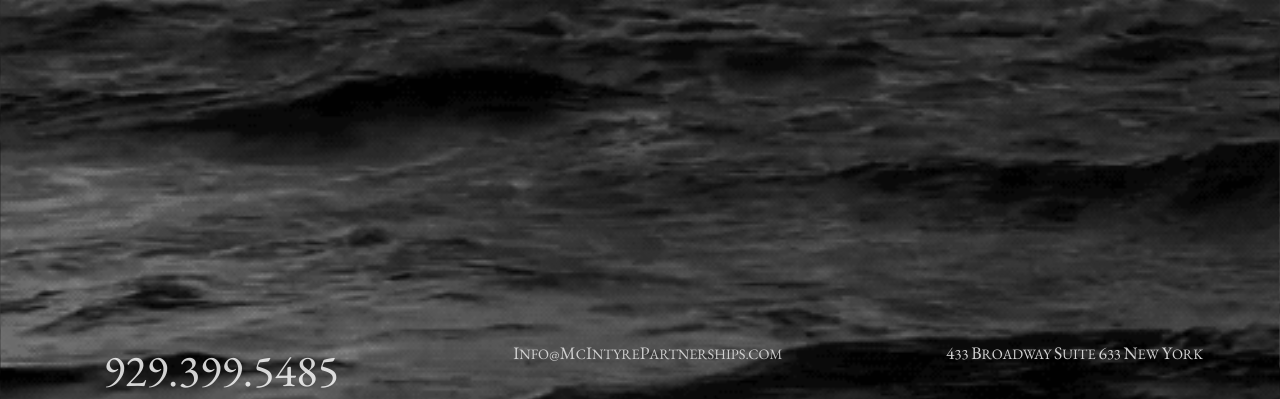
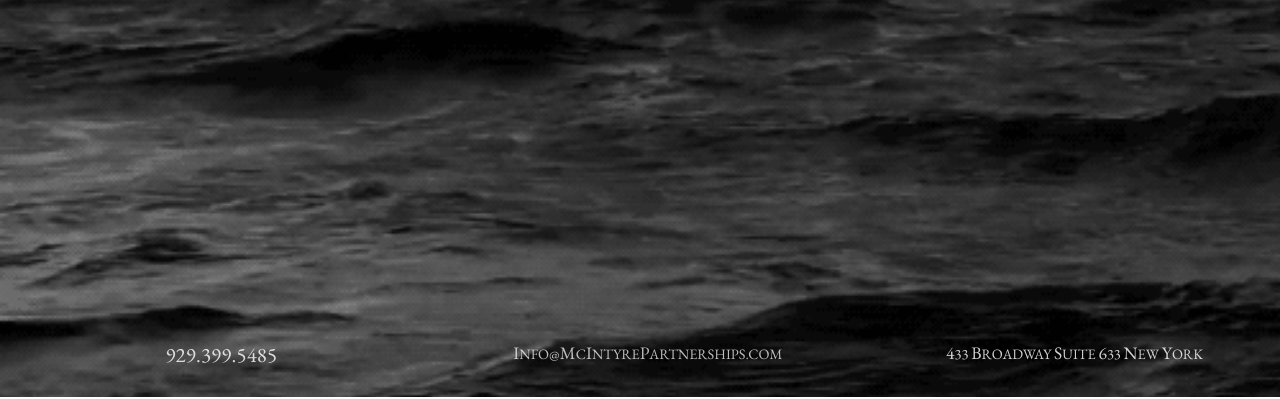
Before and after one commit to tiffanypeon/mci-partners, a plain HTML site: page index.html in a window 1280 px wide. Shown: the part 403-802 px from the top of the page. Drawn offline with nearby package versions, Linux system fonts and the light colour scheme.

Commit message:
yo  no soy marinero

```diff
--- a/paul-allen.css
+++ b/paul-allen.css
@@ -91,9 +91,10 @@ a, a:visited {
     font-size: .9rem;
   }
   .bottom-phone-number {
+    display: inline-block;
     font-family: 'EB Garamond', 'Baskerville', "Baskerville Old Face", "Hoefler Text", "Times New Roman", serif;
-    font-size: 2.8rem;
-    display: inline-block;
+    font-size: 1.3rem;
+    letter-spacing: .2px;
   }
   .center-logo > img {
     margin-left: -300px;
```
